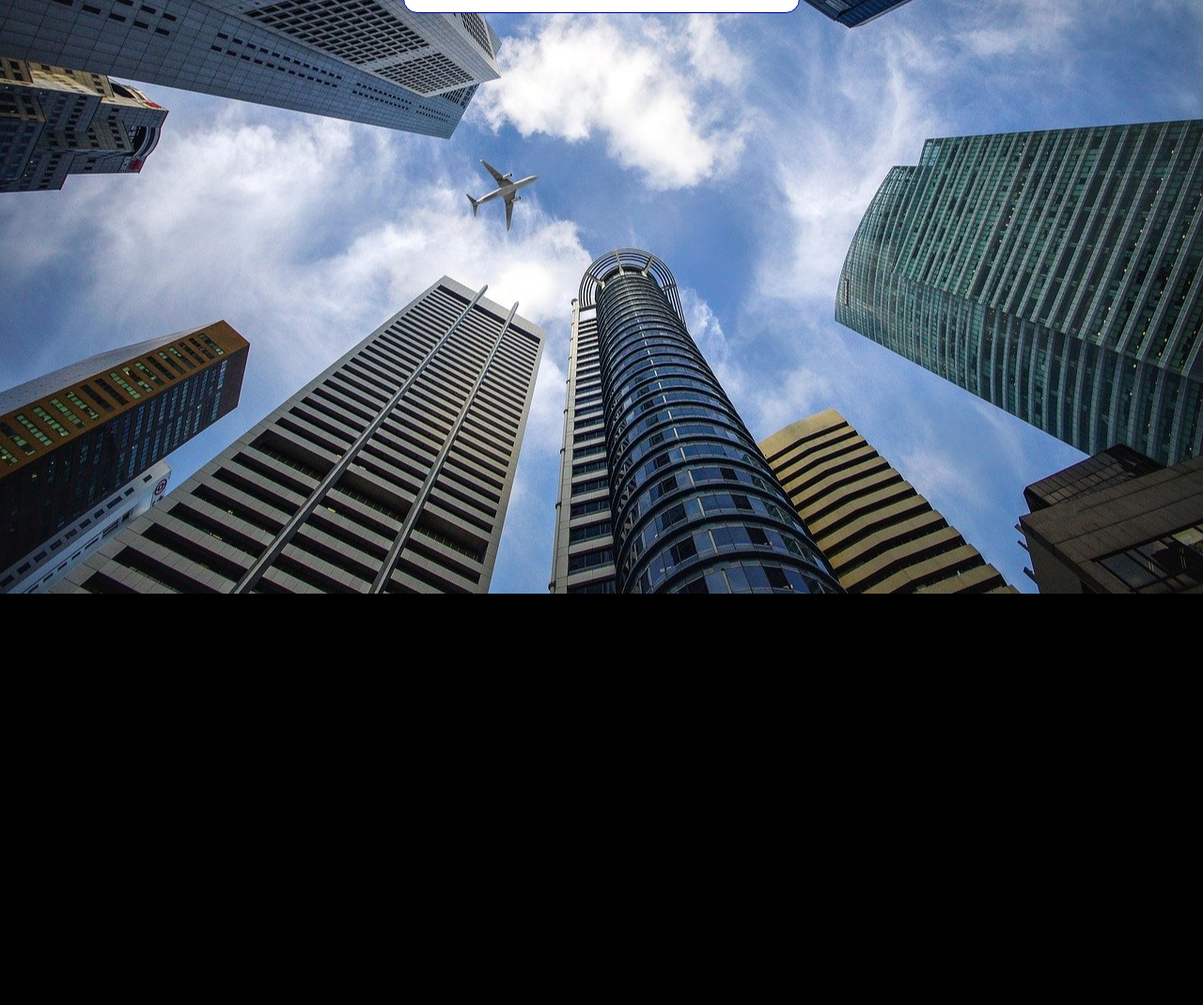
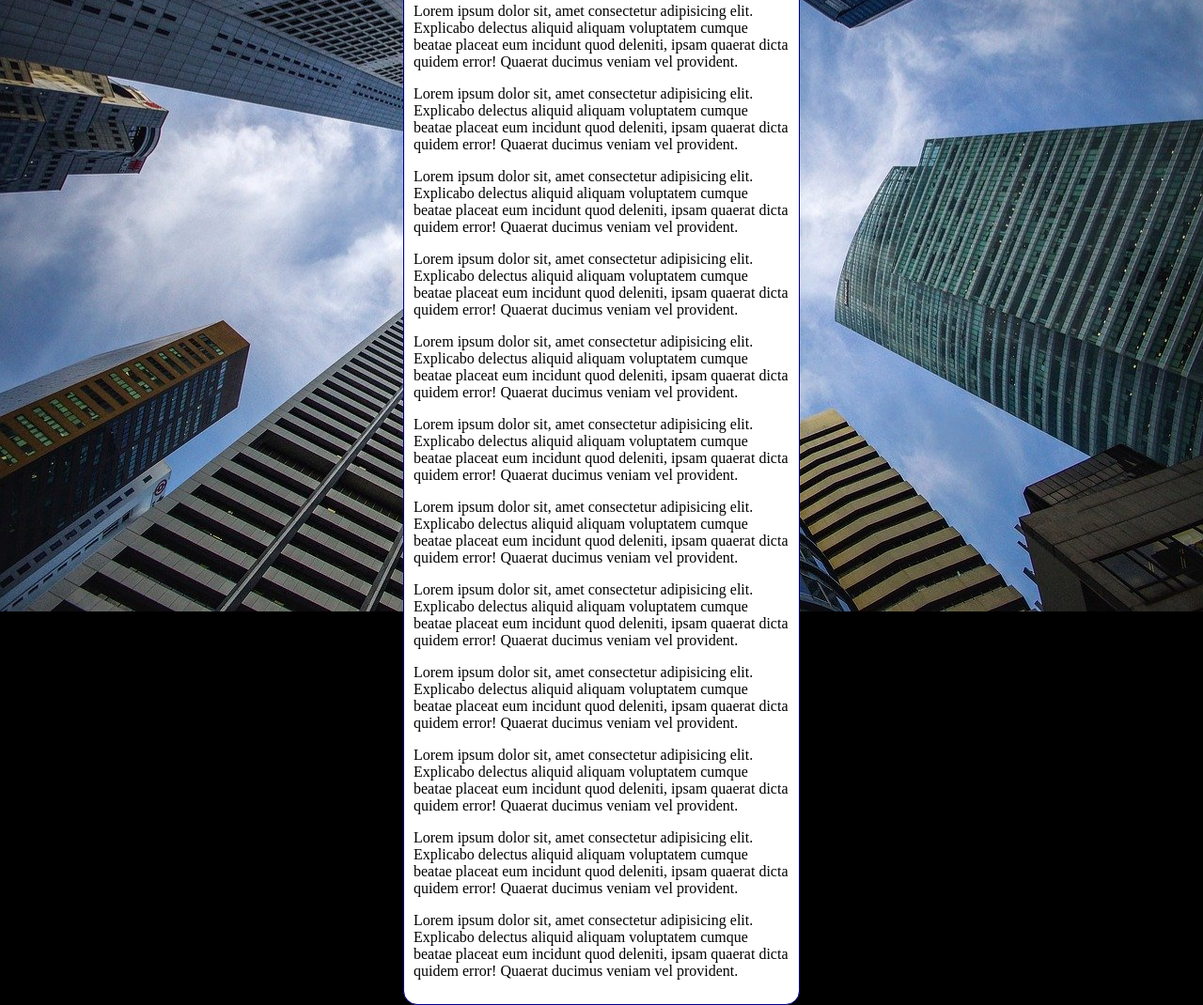
Before and after one commit to viciado66/html-css, a plain HTML site: page exercicios/ex022/fundo006.html in a window 1280 px wide. Shown: the part 184-1254 px from the top of the page at 94% size. Before the commit the page ends 816 px from the top, so only its background shows below. Drawn offline with Linux system fonts and the light colour scheme.

Commit message:
atualizado 006

```diff
--- a/exercicios/ex022/fundo006.html
+++ b/exercicios/ex022/fundo006.html
@@ -28,6 +28,7 @@
         <h1>
             Teste de imagem de fundo
         </h1>
+
         <p>Lorem ipsum dolor sit, amet consectetur
              adipisicing elit.
             Explicabo delectus aliquid aliquam
@@ -36,6 +37,91 @@
             ipsam quaerat dicta quidem error!
             Quaerat ducimus veniam vel provident.
         </p>
+        <p>Lorem ipsum dolor sit, amet consectetur
+            adipisicing elit.
+           Explicabo delectus aliquid aliquam
+           voluptatem cumque beatae placeat eum
+            incidunt quod deleniti,
+           ipsam quaerat dicta quidem error!
+           Quaerat ducimus veniam vel provident.
+       </p><p>Lorem ipsum dolor sit, amet consectetur
+        adipisicing elit.
+       Explicabo delectus aliquid aliquam
+       voluptatem cumque beatae placeat eum
+        incidunt quod deleniti,
+       ipsam quaerat dicta quidem error!
+       Quaerat ducimus veniam vel provident.
+   </p><p>Lorem ipsum dolor sit, amet consectetur
+    adipisicing elit.
+   Explicabo delectus aliquid aliquam
+   voluptatem cumque beatae placeat eum
+    incidunt quod deleniti,
+   ipsam quaerat dicta quidem error!
+   Quaerat ducimus veniam vel provident.
+</p><p>Lorem ipsum dolor sit, amet consectetur
+    adipisicing elit.
+   Explicabo delectus aliquid aliquam
+   voluptatem cumque beatae placeat eum
+    incidunt quod deleniti,
+   ipsam quaerat dicta quidem error!
+   Quaerat ducimus veniam vel provident.
+</p><p>Lorem ipsum dolor sit, amet consectetur
+    adipisicing elit.
+   Explicabo delectus aliquid aliquam
+   voluptatem cumque beatae placeat eum
+    incidunt quod deleniti,
+   ipsam quaerat dicta quidem error!
+   Quaerat ducimus veniam vel provident.
+</p><p>Lorem ipsum dolor sit, amet consectetur
+    adipisicing elit.
+   Explicabo delectus aliquid aliquam
+   voluptatem cumque beatae placeat eum
+    incidunt quod deleniti,
+   ipsam quaerat dicta quidem error!
+   Quaerat ducimus veniam vel provident.
+</p><p>Lorem ipsum dolor sit, amet consectetur
+    adipisicing elit.
+   Explicabo delectus aliquid aliquam
+   voluptatem cumque beatae placeat eum
+    incidunt quod deleniti,
+   ipsam quaerat dicta quidem error!
+   Quaerat ducimus veniam vel provident.
+</p><p>Lorem ipsum dolor sit, amet consectetur
+    adipisicing elit.
+   Explicabo delectus aliquid aliquam
+   voluptatem cumque beatae placeat eum
+    incidunt quod deleniti,
+   ipsam quaerat dicta quidem error!
+   Quaerat ducimus veniam vel provident.
+</p><p>Lorem ipsum dolor sit, amet consectetur
+    adipisicing elit.
+   Explicabo delectus aliquid aliquam
+   voluptatem cumque beatae placeat eum
+    incidunt quod deleniti,
+   ipsam quaerat dicta quidem error!
+   Quaerat ducimus veniam vel provident.
+</p><p>Lorem ipsum dolor sit, amet consectetur
+    adipisicing elit.
+   Explicabo delectus aliquid aliquam
+   voluptatem cumque beatae placeat eum
+    incidunt quod deleniti,
+   ipsam quaerat dicta quidem error!
+   Quaerat ducimus veniam vel provident.
+</p><p>Lorem ipsum dolor sit, amet consectetur
+    adipisicing elit.
+   Explicabo delectus aliquid aliquam
+   voluptatem cumque beatae placeat eum
+    incidunt quod deleniti,
+   ipsam quaerat dicta quidem error!
+   Quaerat ducimus veniam vel provident.
+</p><p>Lorem ipsum dolor sit, amet consectetur
+    adipisicing elit.
+   Explicabo delectus aliquid aliquam
+   voluptatem cumque beatae placeat eum
+    incidunt quod deleniti,
+   ipsam quaerat dicta quidem error!
+   Quaerat ducimus veniam vel provident.
+</p>
     </main>
 </body>
 </html>
```
